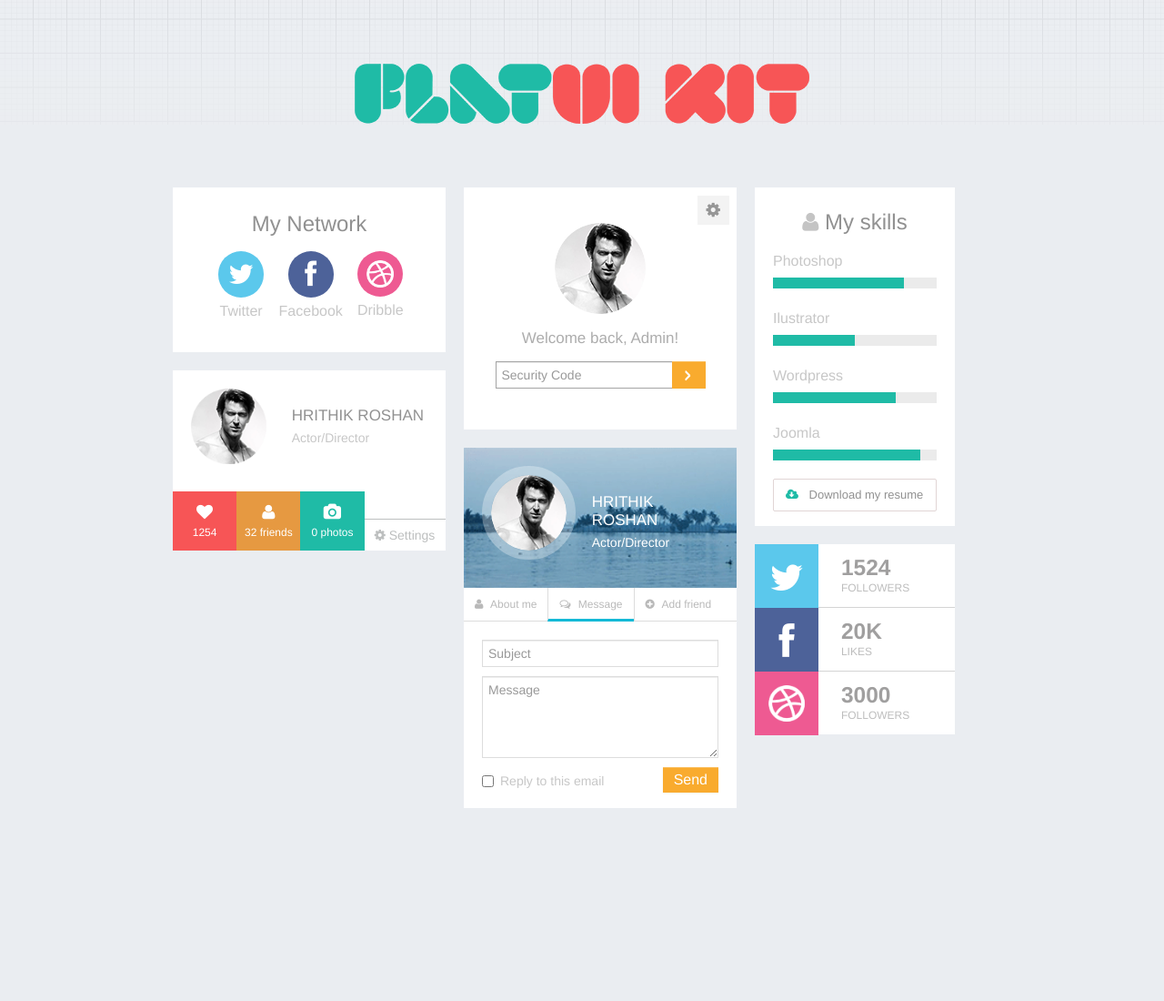
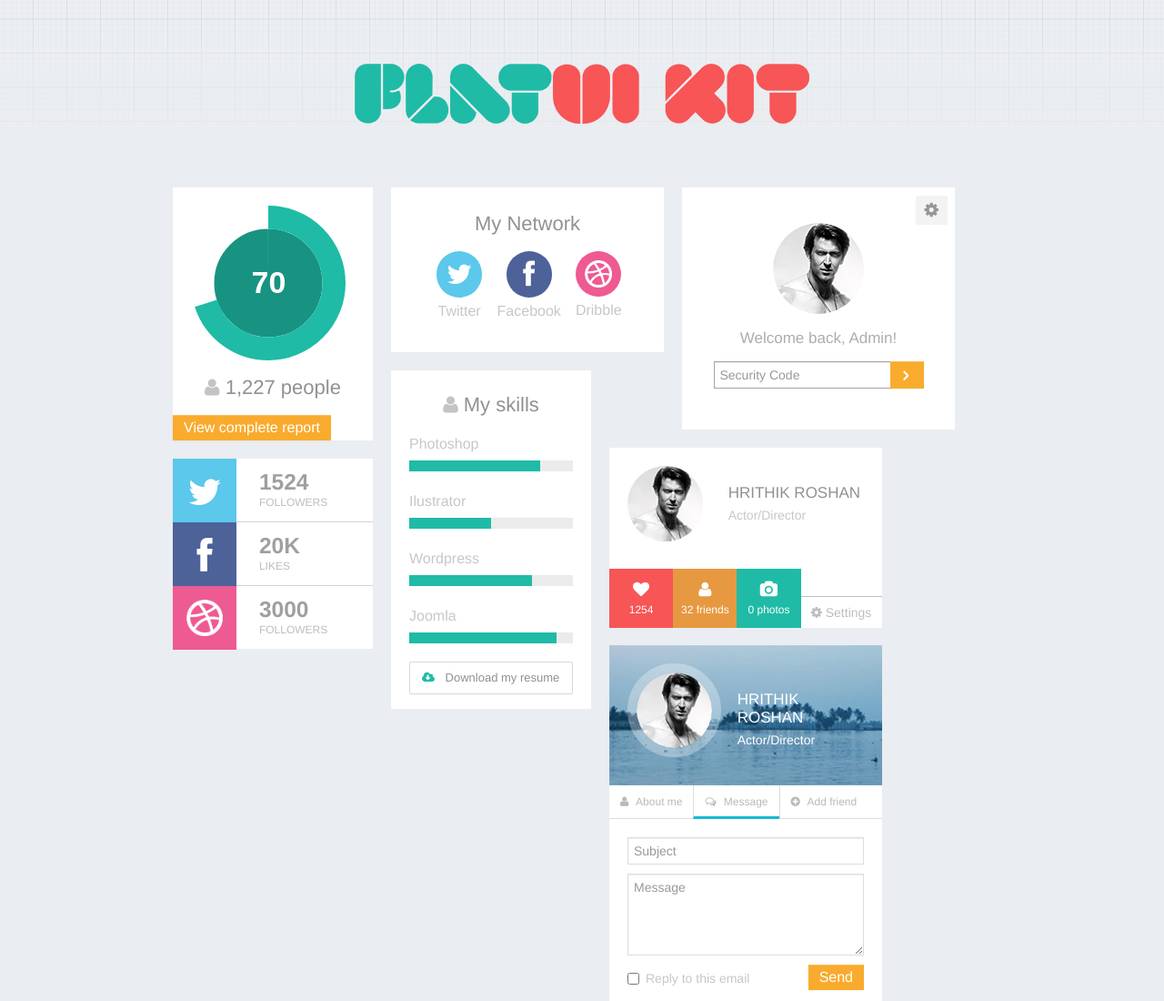
Before and after one commit to omiddesign/Botstrap-Flat-UI, a plain HTML site: page index.html in a window 1280 px wide. Shown: the top 1100 px of the page at 91% size. Before the commit the page ends 1008 px from the top, so only its background shows below. Drawn offline with nearby package versions, Linux system fonts and the light colour scheme; files that its build step writes are made by us from their sources.

Commit message:
Visits block added to the codebase

```diff
--- a/index.html
+++ b/index.html
@@ -25,6 +25,18 @@
 		</header>
 
 		<div id="content">
+
+			<!-- Visits -->
+			<div class="span3 element-visits">
+				<div class="container-fluid">
+					<input type="text" value="1" class="dial-inner">
+					<input type="text" value="70" class="dial">
+				</div>
+
+				<h2 class="text-center"><i class="icon-user"></i> 1,227 people</h2>
+
+				<button class="btn" href="#">View complete report</button>
+			</div>
 
 			<!-- My network element -->
 			<div class="span4 element-my-network">
@@ -253,6 +265,7 @@
 	<script type="text/javascript" src="https://ajax.googleapis.com/ajax/libs/jquery/1.8.1/jquery.min.js"></script>
 	<script type="text/javascript" src="js/jquery.knob.js"></script>
 	<script type="text/javascript" src="js/masonry.min.js"></script>
+	<script type="text/javascript" src="js/scripts.js"></script>
 	<script type="text/javascript">
 	$(function () {
 
--- /dev/null
+++ b/js/scripts.js
@@ -0,0 +1,28 @@
+
+/**
+ * Jquery Knob for visitor element
+ */
+$(function() {
+    $(".dial").knob({
+        min: 0,
+        max: 100,
+        readOnly: true,
+        thickness: .3,
+        width: '170',
+        fgColor: '#1fbba6',
+        bgColor: '#fff',
+        inputColor: '#fff',
+        cursor: false
+    });
+
+    $(".dial-inner").knob({
+        min: 0,
+        max: 1,
+        readOnly: true,
+        displayInput: false,
+        thickness: 1,
+        width: '150',
+        fgColor: '#189382',
+        cursor: false
+    });
+});
--- /dev/null
+++ b/sass/elements/1.visits.sass
@@ -0,0 +1,21 @@
+.element-visits
+	min-height: 200px
+	padding-top: 20px
+
+	.container-fluid
+		position: relative
+		height: 170px
+
+	input
+		box-shadow: none
+
+		&:hover
+			cursor: default
+
+	.container-fluid > div
+		position: absolute
+		top: 0
+
+		&:first-child
+			margin-top: 10px
+			margin-left: 10px
--- a/sass/style.sass
+++ b/sass/style.sass
@@ -26,12 +26,12 @@ header
 
 h2
 	font-weight: normal
-	font-size: 24px
+	font-size: 22px
 	color: #919191
 
 	i
 		color: #c4c4c4
-		font-size: 23px
+		font-size: 21px
 
 [class*="element-"]
 	margin-bottom: 20px
@@ -55,6 +55,7 @@ textarea
 		color: $white
 
 
+@import "elements/1.visits"
 @import "elements/2.my_network"
 @import "elements/3.admin_login"
 @import "elements/4.my_skills"
```
